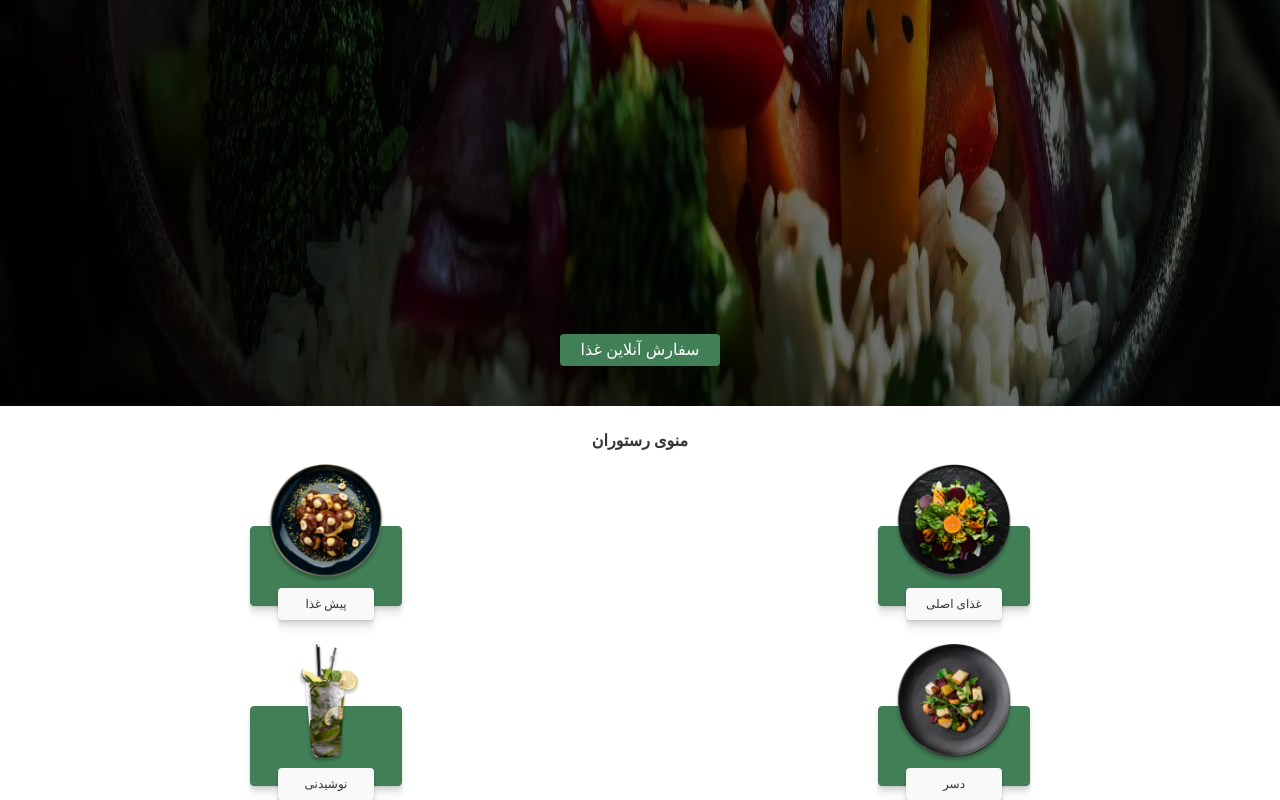
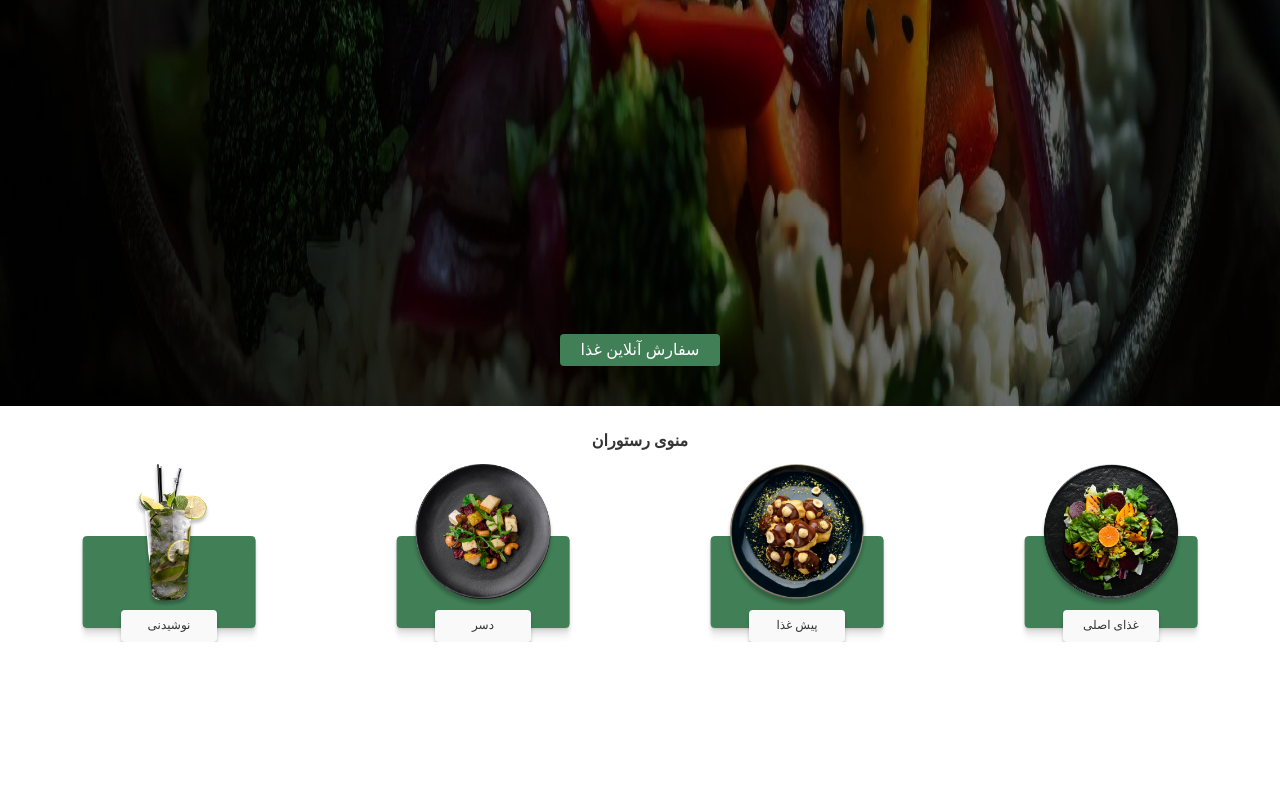
Before and after one commit to hamed-bostan/Tarkhineh-store, a React (Create React App) app: page / in a window 1280 px wide. Shown: the part 622-1422 px from the top of the page. After the commit the page ends 1264 px from the top, so only its background shows below. Built offline with nearby package versions, Linux system fonts and the light colour scheme.

Commit message:
menu component ui is finished

```diff
--- a/src/components/home/header/Header.scss
+++ b/src/components/home/header/Header.scss
@@ -54,6 +54,9 @@
       border-radius: 4px;
       background: $primaryColor;
       border: none;
+      display: flex;
+      justify-content: center;
+      align-items: center;
       // Fonts
       @include fontInformationMobile;
 
--- a/src/components/home/menuComponent/MenuComponent.js
+++ b/src/components/home/menuComponent/MenuComponent.js
@@ -10,11 +10,9 @@ const MenuComponent = () => {
         {menuInformation.map((item) => {
           return (
             <div className="menu_component_item_container">
-              <div className="menu_component_image_container">
-                <img src={item.image} alt="" className="menu_component_image" />
-                <div className="menu_component_background"></div>
-                <span className="menu_component_text">{item.text}</span>
-              </div>
+              <img src={item.image} alt="" className="menu_component_image" />
+              <div className="menu_component_background"></div>
+              <span className="menu_component_text">{item.text}</span>
             </div>
           );
         })}
--- a/src/components/home/menuComponent/MenuComponent.scss
+++ b/src/components/home/menuComponent/MenuComponent.scss
@@ -13,20 +13,27 @@
   grid-template-columns: repeat(2, 1fr);
   gap: 3.5rem 1rem;
   margin-top: 0.75rem;
+
+  @include query(1000px) {
+    // padding: 0 4rem;
+    grid-template-columns: repeat(4, 1fr);
+  }
 }
 
 .menu_component_item_container {
   display: flex;
   justify-content: center;
-
-  .menu_component_image_container {
-    position: relative;
-  }
+  position: relative;
 }
 
 .menu_component_image {
   width: 7.5rem;
   height: 7.5rem;
+
+  @include query(1000px) {
+    width: 9rem;
+    height: 9rem;
+  }
 }
 
 .menu_component_background {
@@ -45,11 +52,16 @@
     0px 1px 2px 0px rgba(0, 0, 0, 0.1), 0px 4px 4px 0px rgba(0, 0, 0, 0.09),
     0px 9px 5px 0px rgba(0, 0, 0, 0.05), 0px 16px 6px 0px rgba(0, 0, 0, 0.01),
     0px 25px 7px 0px rgba(0, 0, 0, 0);
+
+  @include query(1000px) {
+    width: 10.8rem;
+    height: 5.7rem;
+  }
 }
 
 .menu_component_text {
   position: absolute;
-  bottom: 0;
+  bottom: -0.1rem;
   left: 50%;
   transform: translate(-50%, 100%);
   width: 6rem;
@@ -68,4 +80,9 @@
   display: flex;
   justify-content: center;
   align-items: center;
+
+  @include query(1000px) {
+    width: 6rem;
+    height: 2rem;
+  }
 }
```
